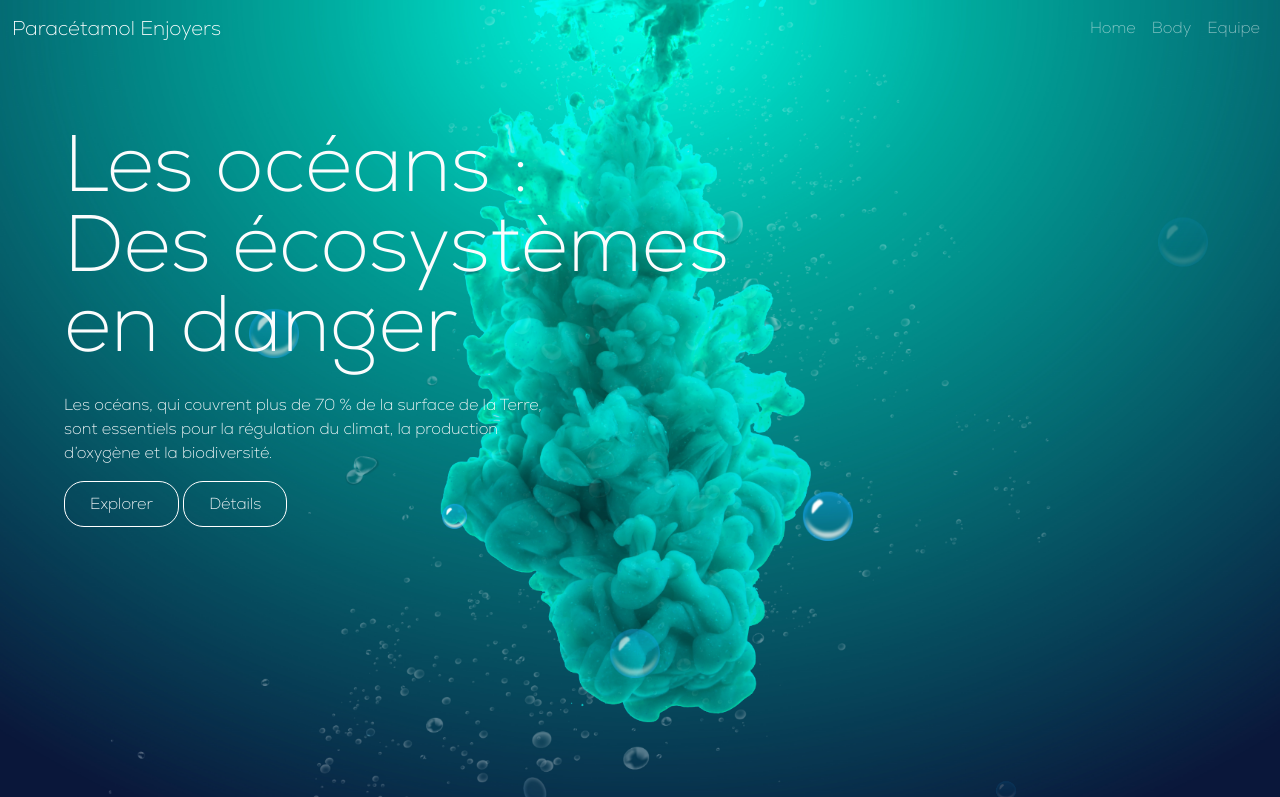
After one commit to 12300238/NDI2024, a PHP site: page / in a window 1280 px wide. The commit adds this page. Shown: the top 797 px of the page. Run offline with PHP 8.4, Linux system fonts and the light colour scheme.

Commit message:
index added

```diff
--- a/css/style.css
+++ b/css/style.css
@@ -19,3 +19,111 @@ body {
     font-family: NexaLight;
     src: url(../font/Nexa-ExtraLight.ttf);
 }
+
+.home{
+    width: 100%;
+    height: 100vh;
+    background-image: url(../img/background.png);
+    background-size: cover;
+    background-position: center;
+    position: relative;
+    overflow: hidden;
+}
+
+.content{
+    color: #fbfcfd;
+    position: absolute;
+    top: 40%;
+    left: 5%;
+    transform: translateY(-50%);
+    z-index: 2;
+}
+
+button{
+    color: #fbfcfd;
+    padding: 10px 25px;
+    background: transparent;
+    border: 1px solid #fff;
+    border-radius: 20px;
+    outline: none;
+    cursor: pointer;
+}
+
+h1{
+    font-size: 80px;
+    margin: 10px 0 30px;
+    line-height: 80px;
+}
+
+.bubbles img{
+    width: 50px;
+    animation: bubble 7s linear infinite;
+}
+
+.bubbles{
+    width: 100%;
+    display: flex;
+    align-items: center;
+    justify-content: space-around;
+    position: absolute;
+    bottom: -70px;
+}
+
+@keyframes bubble{
+    0%{
+        transform: translateY(0);
+        opacity: 0;
+    }
+    50%{
+        opacity: 1;
+    }
+    70%{
+        opacity: 1;
+    }
+    100%{
+        transform: translateY(-80vh);
+        opacity: 0;
+    }
+}
+
+.bubbles img:nth-child(1){
+    animation-delay: 2s;
+    width: 25px;
+}
+
+.bubbles img:nth-child(2){
+    animation-delay: 1s;
+}
+
+.bubbles img:nth-child(3){
+    animation-delay: 3s;
+    width: 25px;
+}
+
+.bubbles img:nth-child(4){
+    animation-delay: 4.5s;
+}
+
+.bubbles img:nth-child(5){
+    animation-delay: 3s;
+}
+
+.bubbles img:nth-child(6){
+    width: 20px;
+    animation-delay: 6s;
+}
+
+.bubbles img:nth-child(1){
+    width: 35px;
+    animation-delay: 7s;
+}
+
+.details{
+    width: 100%;
+    height: 100vh;
+    background-image: url(../img/background_bis.png);
+    background-size: cover;
+    background-position: center;
+    position: relative;
+    overflow: hidden;
+}
--- /dev/null
+++ b/index.php
@@ -0,0 +1,52 @@
+<?php
+require_once "header.html";
+?>
+
+<div class="home">
+    <div class="content">
+        <h1>Les océans :<br>Des écosystèmes<br>en danger</h1>
+
+        <p>Les océans, qui couvrent plus de 70 % de la surface de la Terre,
+        <br>sont essentiels pour la régulation du climat, la production
+        <br>d’oxygène et la biodiversité.</p>
+
+        <button href="/body.php">Explorer</button>
+        <button href="/index.php">Détails</button>
+    </div>
+    <div class="bubbles">
+        <img src="img/bubble.png">
+        <img src="img/bubble.png">
+        <img src="img/bubble.png">
+        <img src="img/bubble.png">
+        <img src="img/bubble.png">
+        <img src="img/bubble.png">
+        <img src="img/bubble.png">
+    </div>
+</div>
+<div class="details">
+    <h2>Pollution :</h2>
+    <p>Les océans sont gravement affectés par la pollution plastique, avec des millions de tonnes de déchets formant des "continents" flottants.
+    Les produits chimiques toxiques issus de l’agriculture et de l’industrie, ainsi que les eaux usées, contaminent les écosystèmes marins et
+    provoquent la prolifération de zones mortes, où la vie aquatique disparaît faute d’oxygène.</p>
+
+    <h2>Changement climatique :</h2>
+    <p>Le réchauffement global provoque une hausse des températures océaniques, ce qui perturbe les écosystèmes et entraîne le blanchissement des
+    coraux. L’acidification des océans, due à l’absorption massive de CO₂, menace les organismes marins comme les coraux et les coquillages. Par
+    ailleurs, la montée du niveau des mers met en péril les habitats côtiers et les populations qui y vivent.</p>
+
+    <h2>Surpêche et destruction des habitats :</h2>
+    <p/>La surpêche épuise les stocks de poissons et met certaines espèces en danger. Des pratiques destructrices comme le chalutage de fond ravagent les fonds marins et détruisent des écosystèmes entiers, y compris des habitats cruciaux comme les récifs coralliens.
+
+Perte de biodiversité :
+De nombreuses espèces marines, comme les tortues de mer, les requins ou les mammifères marins, sont en voie de disparition à cause des activités humaines. La destruction des récifs coralliens et des mangroves, qui servent de refuges à ces espèces, aggrave cette perte de biodiversité.
+
+Exploitation minière des fonds marins :
+Cette nouvelle activité menace des écosystèmes encore mal connus. Elle peut causer des destructions irréversibles et libérer des polluants enfouis depuis des millénaires.
+
+Pourquoi agir est essentiel ?
+Les océans jouent un rôle vital pour la planète : ils régulent le climat, produisent une grande partie de l’oxygène que nous respirons et soutiennent la vie sous toutes ses formes. Leur protection est cruciale pour assurer un avenir durable à l’humanité et préserver notre environnement.
+</div>
+
+<?php
+require_once "footer.html";
+?>
```
Also changed, not shown: img/background.png (added), img/bubble.png (added), img/fb.png (added), img/ig.png (added), img/info.png (added), img/menu.png (added), img/share.png (added), img/tw.png (added).
